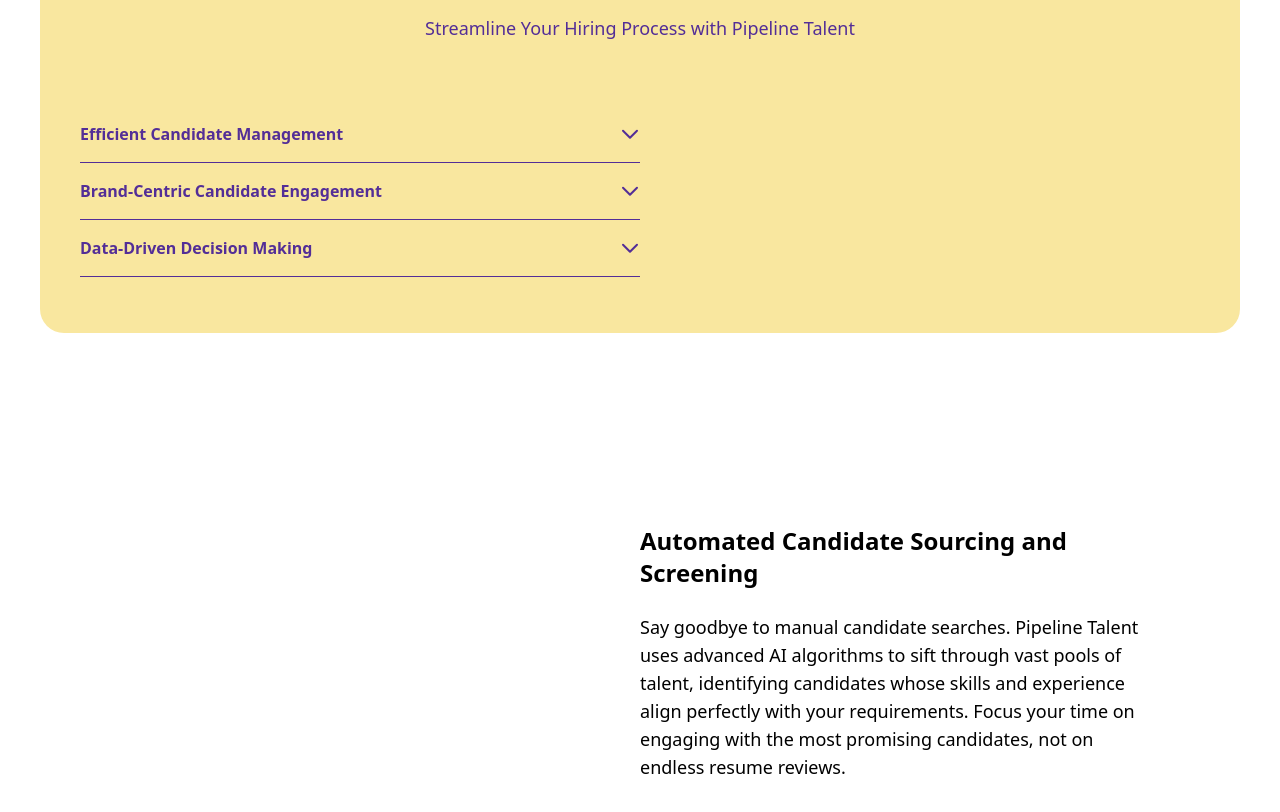
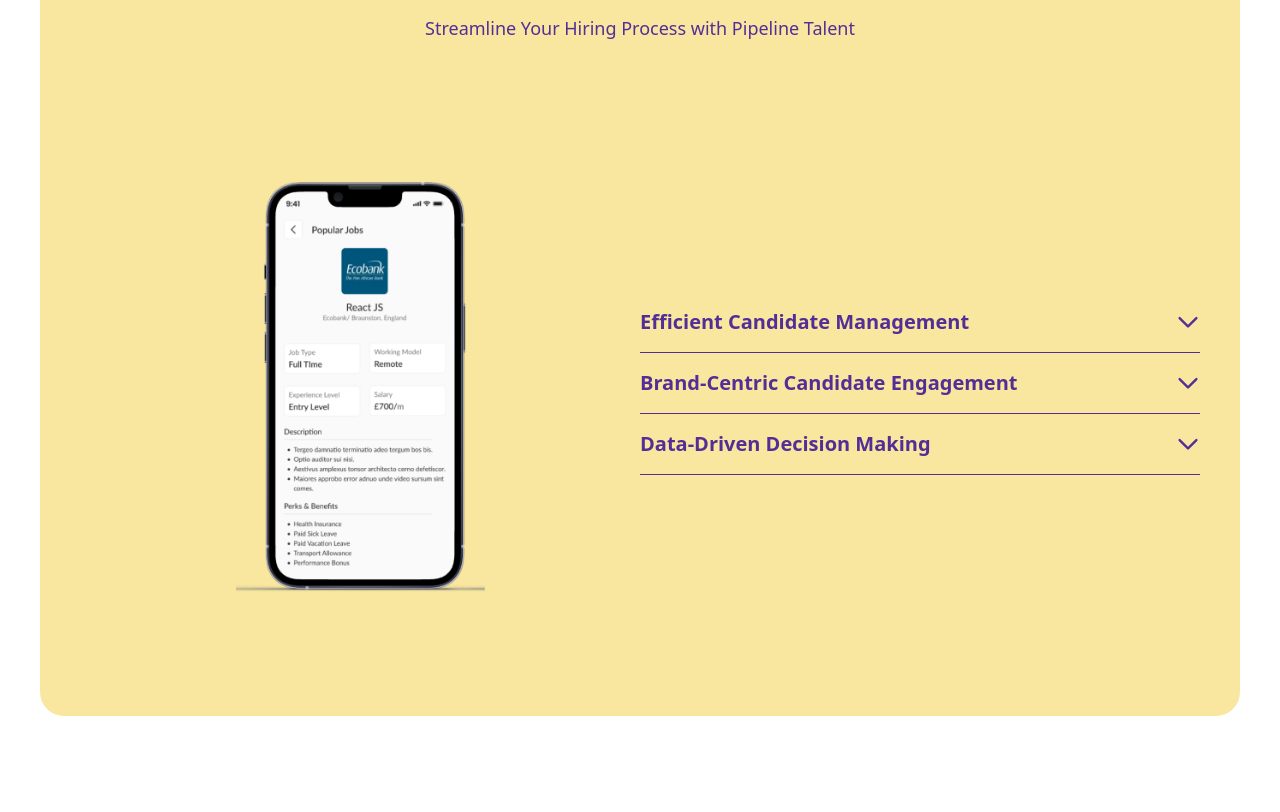
Before and after one commit to itzxajay/pipeline-talent, a Next.js app: page / in a window 1280 px wide. Shown: the part 2587-3399 px from the top of the page. Built offline with nearby package versions, Linux system fonts and the light colour scheme.

Commit message:
image add

```diff
--- a/app/Sections/Section5.tsx
+++ b/app/Sections/Section5.tsx
@@ -1,5 +1,6 @@
 import React, { useState } from 'react';
-import { Section4And5Header } from './Section4';
+import Image from 'next/image';
+import faqRecruiter from '@/app/Assets/faq_r.png'; // Recruiter image
 
 export const Section5 = () => {
     return (
@@ -10,9 +11,30 @@
     );
 };
 
+export function Section4And5Header(props: { title: string, slogan: string }) {
+    return (
+        <div className='w-full'>
+            <div className='w-full text-2xl md:text-3xl lg:text-3xl font-bold pb-4'>{props.title}</div> {/* Reduced Title Size */}
+            <div className='w-full text-base md:text-lg lg:text-lg'>
+                {props.slogan}
+            </div>
+        </div>
+    );
+}
+
 export function Section() {
     return (
         <div className='flex flex-col md:flex-row justify-center items-center pt-10 md:pt-20'>
+            {/* Left Section (Recruiter App Image) */}
+            <div className='w-full md:w-1/2 flex justify-center mb-4 md:mb-6'> {/* Added margin-bottom */}
+                <Image
+                    src={faqRecruiter}
+                    alt="Recruiter App Image"
+                    className='w-[150px] md:w-[250px]' // Smaller image size
+                />
+            </div>
+
+            {/* Right Section (FAQ Text) */}
             <div className='w-full md:w-1/2'>
                 <FAQ
                     ques={"Efficient Candidate Management"}
@@ -26,9 +48,6 @@
                     ques={"Data-Driven Decision Making"}
                     ans={"Make informed hiring decisions backed by powerful analytics and data insights. Our app provides real-time metrics and predictive analytics to optimize your recruitment strategy."}
                 />
-            </div>
-            <div className='w-full md:w-1/2'>
-                {/* Additional content can be added here */}
             </div>
         </div>
     );
@@ -44,7 +63,7 @@
     return (
         <div className='flex flex-col text-start gap-4 pb-4'>
             <div
-                className='font-bold cursor-pointer flex justify-between items-center'
+                className='text-lg md:text-xl lg:text-xl font-bold cursor-pointer flex justify-between items-center'
                 onClick={toggleOpen}
             >
                 {props.ques}
@@ -53,7 +72,7 @@
                 >
                     <svg
                         xmlns="http://www.w3.org/2000/svg"
-                        className="h-5 w-5"
+                        className="h-6 w-6"
                         viewBox="0 0 20 20"
                         fill="currentColor"
                     >
@@ -66,7 +85,7 @@
                 </span>
             </div>
             {isOpen && (
-                <div className='text-sm text-primary'>
+                <div className='text-base md:text-lg lg:text-lg'>
                     {props.ans}
                 </div>
             )}
```
